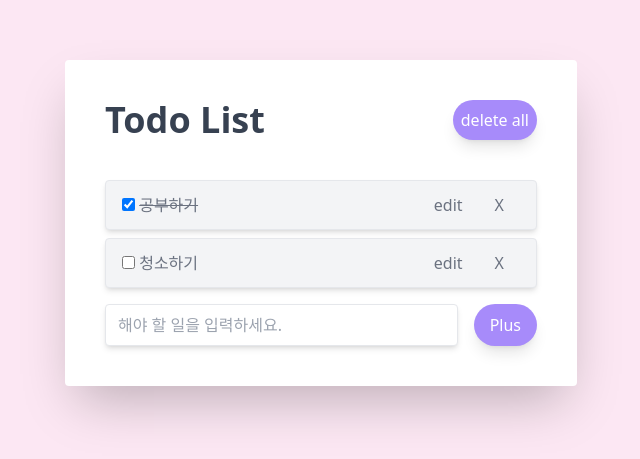
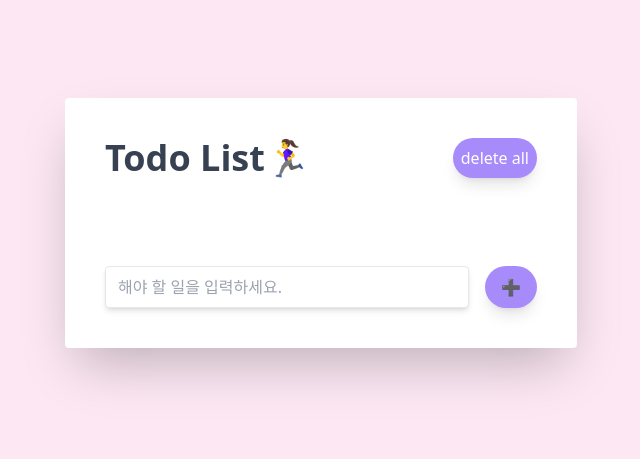
Before and after one commit to Jeongmmin/react-todo-app, a React (Create React App) app: page / in a window 1280 px wide. Shown: the part 177-636 px from the top of the page, without its empty margins (319-959 px from the left). Built offline with nearby package versions, Linux system fonts and the light colour scheme.

Commit message:
add. function-saveData

```diff
--- a/src/App.js
+++ b/src/App.js
@@ -1,32 +1,31 @@
-import React, { useCallback, useState } from 'react';
+import React, { useCallback, useState, useEffect } from "react";
 import Lists from "./Components/Lists";
-import Form from "./Components/Form"
-import "./App.css"
+import Form from "./Components/Form";
+import "./App.css";
 
 
 export default function App() {
 
   console.log("App is Rendering");
 
-  const [todoData, setTodoData] = useState([
-    {
-      id: '1',
-      title: '공부하기',
-      completed: true,
-    },
-    {
-      id: '2',
-      title: '청소하기',
-      completed: false,
-    }
-  ]);
+  const [todoData, setTodoData] = useState(
+    ()=> JSON.parse(window.localStorage.getItem("todoData"))||[]
+  );
+
+  useEffect(()=>{
+    window.localStorage.setItem("todoData",JSON.stringify(todoData));
+  }, [todoData]);
+
   const [value, setValue] = useState("");
 
-  const handleClick = useCallback((id) => {
-    let newTodoData = todoData.filter((data) => data.id !== id)
-        // console.log('newTodoData', newTodoData);
-        setTodoData(newTodoData)
-    }, [todoData]);
+  const handleClick = useCallback(
+    (id) => {
+      let newTodoData = todoData.filter((data) => data.id !== id);
+        setTodoData(newTodoData);
+    },
+    [todoData]
+    );
+
 
   const handleSubmit = (e) => {
     // form 안에 input을 전송할 떄 페이지 리로드 되는 것을 막아준다.
@@ -41,7 +40,7 @@ export default function App() {
 
     // 원래 있던 할 일에 새로운 할 일 더해주기
     // 입력란에 있던 글씨 지워주기
-    setTodoData(prev => [...prev, newTodo]);
+    setTodoData((prev) => [...prev, newTodo]);
     setValue("");
   };
 
@@ -50,19 +49,26 @@ export default function App() {
     setTodoData([]);
   };
 
-
   return (
     <div className="flex items-center justify-center w-screen h-screen bg-pink-100">
       <div className="w-full p-10 m-4 bg-white rounded shadow-2xl lg:w-3/4 lg:max-w-lg">
-          <div className="flex justify-between mb-10">
-            <h1 className="text-4xl font-bold text-gray-700">Todo List</h1>
-            <button onClick={handleRemoveClick} className="px-2 py-2 bg-violet-400 rounded-full text-white hover:bg-violet-500 hover:text-white shadow-lg">delete all</button>
+        <div className="flex justify-between mb-20">
+          <h1 className="text-4xl font-bold text-gray-700">Todo List🏃‍♀️</h1>
+          <button
+            onClick={handleRemoveClick}
+            className="px-2 py-2 bg-violet-400 rounded-full text-white hover:bg-violet-500 hover:text-white shadow-lg"
+          >
+            delete all
+          </button>
         </div>
 
-          <Lists handleClick={handleClick} todoData={todoData} setTodoData={setTodoData}/>
+        <Lists
+          handleClick={handleClick}
+          todoData={todoData}
+          setTodoData={setTodoData}
+        />
 
         <Form handleSubmit={handleSubmit} value={value} setValue={setValue} />
-
       </div>
     </div>
   );
--- a/src/Components/Form.js
+++ b/src/Components/Form.js
@@ -14,21 +14,16 @@ export default function Form({ handleSubmit, value, setValue }) {
             <form onSubmit={handleSubmit} className="flex pt-2">
             <input
                 type="text"
-                name="value"
+                name="inputvalue"
                 className="w-full px-3 py-2 mr-4 text-gray-500 border rounded shadow-md"
                 placeholder= "해야 할 일을 입력하세요."
                 value={value}
                 onChange={handleChange}
-                autoComplete="off"
+                // autoComplete="off"
                 />
-                {/* <input
-                type="submit"
-                value='입력'
-                className="px-4  text-white border-none  bg-violet-400 rounded-full hover:bg-violet-900 cursor-pointer"
-                /> */}
                 <input
                 type="submit"
-                value='Plus'
+                value='➕'
                 className="px-4  text-white border-none  bg-violet-400 rounded-full hover:bg-violet-500 cursor-pointer shadow-lg"
                 />
             </form>
--- a/src/Components/List.js
+++ b/src/Components/List.js
@@ -62,7 +62,7 @@ const List = React.memo(
           </div>
           <div>
             <button
-              className="px-4 py-2 float-right"
+              className="px-4 py-1 float-right text-xl font-bold "
               onClick={() => setIsEditing(false)}
             >
               ↺
@@ -72,7 +72,7 @@ const List = React.memo(
               className="px-4 py-2 float-right"
               onClick={handleSubmit}
             >
-              save
+              💾
             </button>
           </div>
         </div>
@@ -101,16 +101,16 @@ const List = React.memo(
           </div>
           <div>
             <button
-              className="px-4 py-2 float-right"
+              className="px-2 py-2 float-right"
               onClick={() => handleClick(id)}
             >
-              X
+              ✖
             </button>
             <button
               className="px-4 py-2 float-right"
               onClick={() => setIsEditing(true)}
             >
-              edit
+              ✏
             </button>
           </div>
         </div>
```
Lines whose indentation alone changed are shown as unchanged.
